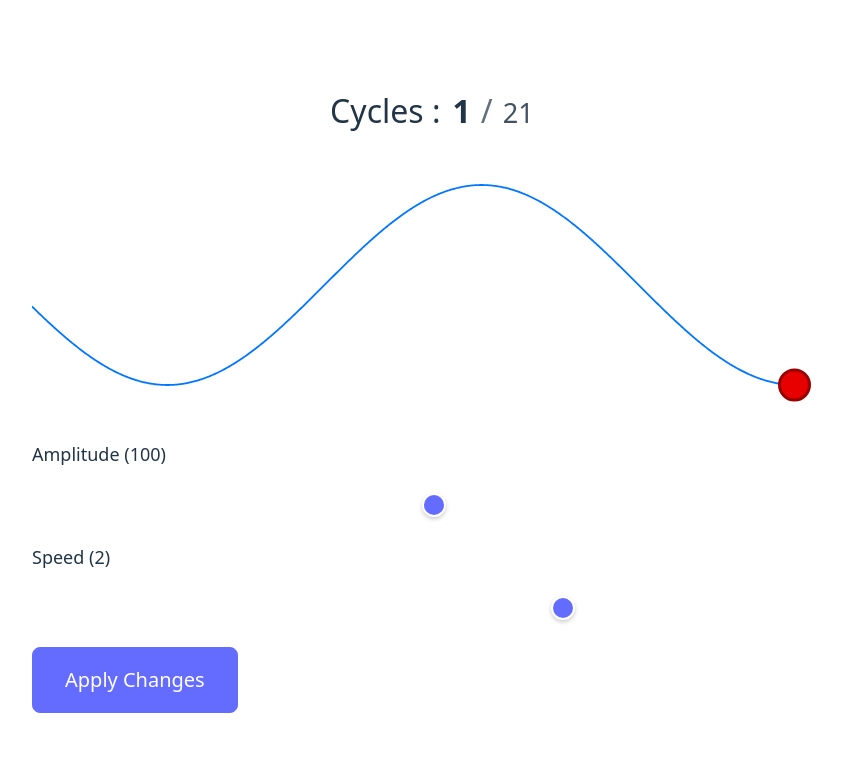
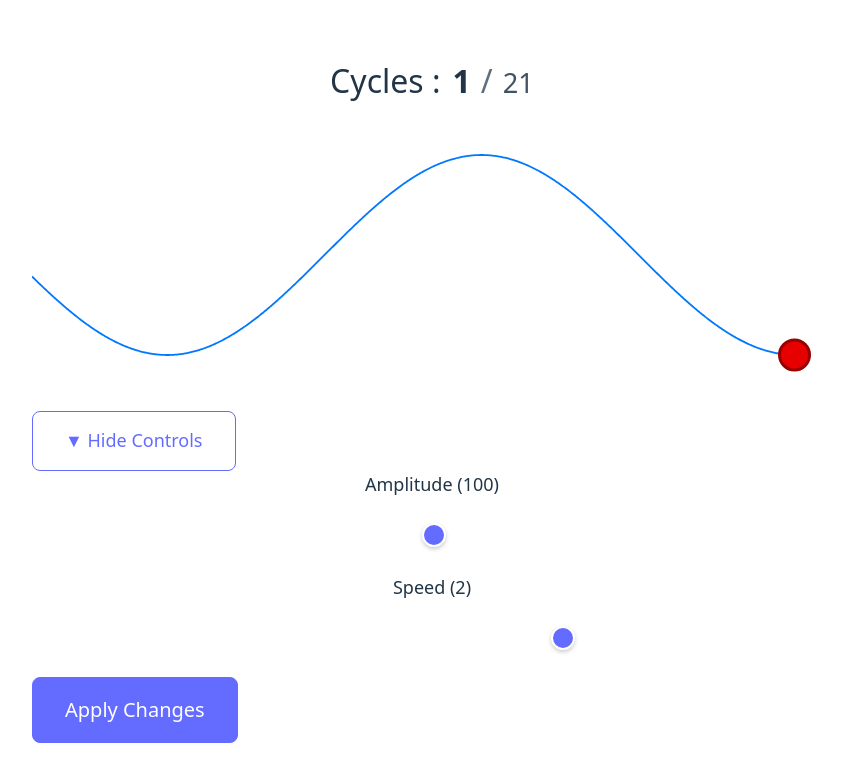
Before and after one commit to Punith13/breath-sine-wave-timer, a React (Vite) app: page / in a window 1280 px wide. Shown: the top 782 px of the page, without its empty margins (208-1050 px from the left). Built offline with nearby package versions, Linux system fonts and the light colour scheme.

Commit message:
show hide controls

```diff
--- a/src/App.css
+++ b/src/App.css
@@ -21,10 +21,13 @@
   align-items: center;
   justify-items: center;
   min-height: 100vh;
-  min-height: 100dvh; /* Dynamic viewport height for mobile */
+  min-height: 100dvh;
+  /* Dynamic viewport height for mobile */
   width: 100%;
-  max-width: 1200px; /* Constrain maximum width for better centering */
-  margin: 0 auto; /* Center the entire container */
+  max-width: 1200px;
+  /* Constrain maximum width for better centering */
+  margin: 0 auto;
+  /* Center the entire container */
   gap: var(--spacing-lg);
   padding: var(--spacing-md);
 
@@ -39,7 +42,8 @@
 .app-container .breath-counter {
   grid-area: counter;
   width: 100%;
-  max-width: 800px; /* Match canvas max width */
+  max-width: 800px;
+  /* Match canvas max width */
   justify-self: center;
   text-align: center;
 }
@@ -48,10 +52,12 @@
 .app-container canvas {
   grid-area: canvas;
   width: 100%;
-  max-width: 800px; /* Set a consistent max width for centering */
+  max-width: 800px;
+  /* Set a consistent max width for centering */
   height: auto;
   border-radius: var(--border-radius);
-  justify-self: center; /* Ensure canvas is centered */
+  justify-self: center;
+  /* Ensure canvas is centered */
 
   /* Prevent mobile browser behaviors on canvas */
   -webkit-user-select: none;
@@ -72,20 +78,46 @@
   user-drag: none;
 }
 
-/* Mobile-friendly controls container */
-.controls-container {
+/* Controls section wrapper */
+.controls-section {
   grid-area: controls;
   width: 100%;
-  max-width: 500px; /* Slightly wider for better balance */
+  max-width: 500px;
   display: flex;
   flex-direction: column;
-  gap: var(--spacing-lg);
-  padding: var(--spacing-sm) var(--spacing-md);
-  justify-self: center; /* Center the controls */
+  align-items: center;
+  gap: var(--spacing-md);
+  justify-self: center;
 
   /* Ensure controls don't get too close to screen edges */
   margin-left: var(--spacing-sm);
   margin-right: var(--spacing-sm);
+}
+
+/* Controls toggle button */
+.controls-toggle {
+  font-size: var(--font-size-sm) !important;
+  padding: var(--spacing-sm) var(--spacing-lg) !important;
+  min-height: 40px !important;
+  border-radius: 20px !important;
+  transition: all var(--transition-normal);
+  box-shadow: 0 2px 8px rgba(0, 0, 0, 0.1);
+}
+
+.controls-toggle:hover {
+  transform: translateY(-1px);
+  box-shadow: 0 4px 12px rgba(0, 0, 0, 0.15);
+}
+
+/* Mobile-friendly controls container */
+.controls-container {
+  width: 100%;
+  display: flex;
+  flex-direction: column;
+  align-items: center;
+  justify-content: center;
+  gap: var(--spacing-lg);
+  padding: var(--spacing-lg) var(--spacing-md);
 
   /* Prevent unwanted mobile behaviors on controls */
   -webkit-user-select: none;
@@ -98,24 +130,50 @@
   overscroll-behavior: contain;
 }
 
+/* Ensure all direct children are centered */
+.controls-container > * {
+  align-self: center;
+}
+
+/* Button wrapper to ensure proper centering */
+.button-wrapper {
+  display: flex;
+  justify-content: center;
+  align-items: center;
+  width: 100%;
+}
+
+/* Controls visibility is now handled by conditional rendering in React */
+
+/* All controls are now centered using flexbox in .controls-container */
+
 /* Tablet adjustments (768px and up) */
 @media (min-width: 768px) {
   .app-container {
     gap: var(--spacing-xl);
     padding: var(--spacing-lg);
-    max-width: 1000px; /* Slightly smaller for tablets */
+    max-width: 1000px;
+    /* Slightly smaller for tablets */
   }
 
   .app-container canvas {
-    max-width: 700px; /* Responsive canvas size for tablets */
+    max-width: 700px;
+    /* Responsive canvas size for tablets */
+  }
+
+  .controls-section {
+    max-width: 600px;
+    margin-left: var(--spacing-md);
+    margin-right: var(--spacing-md);
   }
 
   .controls-container {
-    max-width: 600px;
     gap: var(--spacing-xl);
     padding: var(--spacing-md) var(--spacing-lg);
-    margin-left: var(--spacing-md);
-    margin-right: var(--spacing-md);
+  }
+
+  .controls-visible {
+    padding: var(--spacing-xl) var(--spacing-lg);
   }
 }
 
@@ -124,15 +182,20 @@
   .app-container {
     gap: var(--spacing-xxl);
     padding: var(--spacing-xl);
-    max-width: 1200px; /* Full desktop width */
+    max-width: 1200px;
+    /* Full desktop width */
   }
 
   .app-container canvas {
-    max-width: 800px; /* Optimal canvas size for desktop */
+    max-width: 800px;
+    /* Optimal canvas size for desktop */
+  }
+
+  .controls-section {
+    max-width: 700px;
   }
 
   .controls-container {
-    max-width: 700px;
     gap: var(--spacing-xxl);
   }
 }
@@ -140,15 +203,17 @@
 /* Large desktop adjustments (1280px and up) */
 @media (min-width: 1280px) {
   .app-container {
-    max-width: 1400px; /* Slightly wider for large screens */
+    max-width: 1400px;
+    /* Slightly wider for large screens */
     padding: calc(var(--spacing-xl) * 1.5);
   }
 
   .app-container canvas {
-    max-width: 900px; /* Larger canvas for big screens */
+    max-width: 900px;
+    /* Larger canvas for big screens */
   }
 
-  .controls-container {
+  .controls-section {
     max-width: 800px;
   }
 }
@@ -159,9 +224,11 @@
   will-change: filter;
   transition: filter 300ms;
 }
+
 .logo:hover {
   filter: drop-shadow(0 0 2em #646cffaa);
 }
+
 .logo.react:hover {
   filter: drop-shadow(0 0 2em #61dafbaa);
 }
@@ -170,6 +237,7 @@
   from {
     transform: rotate(0deg);
   }
+
   to {
     transform: rotate(360deg);
   }
@@ -188,6 +256,7 @@
 .read-the-docs {
   color: #888;
 }
+
 /* Landscape orientation handling for mobile devices */
 @media (max-width: 767px) and (orientation: landscape) {
   .app-container {
@@ -196,7 +265,8 @@
     grid-template-areas: "counter canvas controls";
     gap: var(--spacing-md);
     padding: var(--spacing-sm);
-    max-width: 100vw; /* Full width in landscape */
+    max-width: 100vw;
+    /* Full width in landscape */
 
     /* Adjust for landscape safe areas */
     padding-left: max(var(--spacing-sm), var(--safe-area-inset-left));
@@ -221,7 +291,8 @@
     height: 100%;
     max-height: calc(100vh - var(--spacing-md));
     max-height: calc(100dvh - var(--spacing-md));
-    max-width: none; /* Allow canvas to be flexible in landscape */
+    max-width: none;
+    /* Allow canvas to be flexible in landscape */
   }
 
   .controls-container {
@@ -243,7 +314,8 @@
     grid-template-rows: 1fr;
     grid-template-areas: "counter canvas controls";
     gap: var(--spacing-lg);
-    max-width: 100vw; /* Full width for tablet landscape */
+    max-width: 100vw;
+    /* Full width for tablet landscape */
   }
 
   .app-container .breath-counter {
@@ -258,7 +330,8 @@
   }
 
   .app-container canvas {
-    max-width: none; /* Allow canvas to be flexible in tablet landscape */
+    max-width: none;
+    /* Allow canvas to be flexible in tablet landscape */
   }
 
   .controls-container {
@@ -460,7 +533,8 @@
 /* Prevent zoom on input focus (iOS Safari) */
 @media (max-width: 767px) {
   input[type="range"] {
-    font-size: 16px; /* Prevent zoom on focus */
+    font-size: 16px;
+    /* Prevent zoom on focus */
   }
 }
 
@@ -497,6 +571,7 @@ button {
 
 /* Specific iOS Safari fixes */
 @supports (-webkit-appearance: none) {
+
   /* Prevent iOS Safari from adding rounded corners to inputs */
   input[type="range"] {
     -webkit-appearance: none;
--- a/src/App.tsx
+++ b/src/App.tsx
@@ -18,6 +18,7 @@ const BreathTimer = () => {
   const [tempSpeed, setTempSpeed] = useState(2);
   const [isInitialLoad, setIsInitialLoad] = useState(true);
   const [isOrientationChanging, setIsOrientationChanging] = useState(false);
+  const [showControls, setShowControls] = useState(true);
 
   const frequency = 0.01;
 
@@ -213,6 +214,17 @@ const BreathTimer = () => {
         className="rounded shadow-lg border"
       ></canvas>
 
+      <div className="controls-section">
+        <MobileButton
+          onClick={() => setShowControls(!showControls)}
+          variant="secondary"
+          size="medium"
+          className="controls-toggle"
+        >
+          {showControls ? '▼ Hide Controls' : '▲ Show Controls'}
+        </MobileButton>
+
+        {showControls && (
           <div className="controls-container">
             <MobileSlider
               label="Amplitude"
@@ -232,6 +244,7 @@ const BreathTimer = () => {
               onChange={setTempSpeed}
             />
 
+            <div className="button-wrapper">
               <MobileButton
                 onClick={applyChanges}
                 variant="primary"
@@ -241,6 +254,9 @@ const BreathTimer = () => {
               </MobileButton>
             </div>
           </div>
+        )}
+      </div>
+    </div>
   );
 };
 
--- a/src/components/MobileSlider.css
+++ b/src/components/MobileSlider.css
@@ -4,13 +4,17 @@
   flex-direction: column;
   gap: var(--spacing-sm);
   width: 100%;
+
+  /* CSS custom properties for theme-aware colors */
+  --slider-track-color: rgba(255, 255, 255, 0.15);
+  --slider-track-hover-color: rgba(255, 255, 255, 0.25);
 }
 
 .mobile-slider-label {
   font-size: var(--font-size-base);
   font-weight: 500;
   color: inherit;
-  text-align: left;
+  text-align: center; /* Center the labels */
   user-select: none;
   -webkit-user-select: none;
 }
@@ -49,18 +53,18 @@
   transform: scale(1.02);
 }
 
-/* Webkit slider track */
+/* Webkit slider track - Using CSS custom properties */
 .mobile-slider::-webkit-slider-track {
   height: 12px;
   border-radius: 6px;
-  background: #ddd;
+  background: var(--slider-track-color);
   border: none;
   transition: background-color var(--transition-fast);
 }
 
 .mobile-slider:hover::-webkit-slider-track,
 .mobile-slider--active::-webkit-slider-track {
-  background: #bbb;
+  background: var(--slider-track-hover-color);
 }
 
 /* Webkit slider thumb */
@@ -70,10 +74,10 @@
   height: 32px;
   width: 32px;
   border-radius: 50%;
-  background: #646cff;
+  background: linear-gradient(135deg, #646cff 0%, #535bf2 100%);
   cursor: pointer;
-  border: 3px solid #fff;
-  box-shadow: 0 2px 8px rgba(0, 0, 0, 0.2);
+  border: 3px solid rgba(255, 255, 255, 0.9);
+  box-shadow: 0 2px 12px rgba(100, 108, 255, 0.4), 0 1px 4px rgba(0, 0, 0, 0.2);
   transition: all var(--transition-fast);
   margin-top: -10px; /* Center on track */
 }
@@ -81,25 +85,27 @@
 .mobile-slider:hover::-webkit-slider-thumb,
 .mobile-slider--active::-webkit-slider-thumb {
   transform: scale(1.1);
-  box-shadow: 0 4px 12px rgba(0, 0, 0, 0.3);
+  background: linear-gradient(135deg, #535bf2 0%, #4c54d9 100%);
+  box-shadow: 0 4px 16px rgba(100, 108, 255, 0.6), 0 2px 8px rgba(0, 0, 0, 0.3);
 }
 
 .mobile-slider:active::-webkit-slider-thumb {
   transform: scale(1.15);
+  background: linear-gradient(135deg, #4c54d9 0%, #4338ca 100%);
 }
 
-/* Firefox slider track */
+/* Firefox slider track - Using CSS custom properties */
 .mobile-slider::-moz-range-track {
   height: 12px;
   border-radius: 6px;
-  background: #ddd;
+  background: var(--slider-track-color);
   border: none;
   transition: background-color var(--transition-fast);
 }
 
 .mobile-slider:hover::-moz-range-track,
 .mobile-slider--active::-moz-range-track {
-  background: #bbb;
+  background: var(--slider-track-hover-color);
 }
 
 /* Firefox slider thumb */
@@ -107,41 +113,58 @@
   height: 32px;
   width: 32px;
   border-radius: 50%;
-  background: #646cff;
+  background: linear-gradient(135deg, #646cff 0%, #535bf2 100%);
   cursor: pointer;
-  border: 3px solid #fff;
-  box-shadow: 0 2px 8px rgba(0, 0, 0, 0.2);
+  border: 3px solid rgba(255, 255, 255, 0.9);
+  box-shadow: 0 2px 12px rgba(100, 108, 255, 0.4), 0 1px 4px rgba(0, 0, 0, 0.2);
   transition: all var(--transition-fast);
 }
 
 .mobile-slider:hover::-moz-range-thumb,
 .mobile-slider--active::-moz-range-thumb {
   transform: scale(1.1);
-  box-shadow: 0 4px 12px rgba(0, 0, 0, 0.3);
+  background: linear-gradient(135deg, #535bf2 0%, #4c54d9 100%);
+  box-shadow: 0 4px 16px rgba(100, 108, 255, 0.6), 0 2px 8px rgba(0, 0, 0, 0.3);
 }
 
 .mobile-slider:active::-moz-range-thumb {
   transform: scale(1.15);
+  background: linear-gradient(135deg, #4c54d9 0%, #4338ca 100%);
+}
+
+/* Dark theme (default) - enhanced for better visibility */
+@media (prefers-color-scheme: dark) {
+  .mobile-slider-container {
+    --slider-track-color: rgba(255, 255, 255, 0.2);
+    --slider-track-hover-color: rgba(255, 255, 255, 0.3);
+  }
 }
 
 /* Light theme adjustments */
 @media (prefers-color-scheme: light) {
-  .mobile-slider::-webkit-slider-track {
-    background: #e0e0e0;
+  .mobile-slider-container {
+    --slider-track-color: rgba(0, 0, 0, 0.2);
+    --slider-track-hover-color: rgba(0, 0, 0, 0.3);
   }
 
-  .mobile-slider:hover::-webkit-slider-track,
-  .mobile-slider--active::-webkit-slider-track {
-    background: #ccc;
+  .mobile-slider::-webkit-slider-thumb {
+    border: 3px solid rgba(255, 255, 255, 1); /* Stronger border in light theme */
+    box-shadow: 0 2px 12px rgba(100, 108, 255, 0.3), 0 1px 4px rgba(0, 0, 0, 0.15);
   }
 
-  .mobile-slider::-moz-range-track {
-    background: #e0e0e0;
+  .mobile-slider::-moz-range-thumb {
+    border: 3px solid rgba(255, 255, 255, 1); /* Stronger border in light theme */
+    box-shadow: 0 2px 12px rgba(100, 108, 255, 0.3), 0 1px 4px rgba(0, 0, 0, 0.15);
   }
 
-  .mobile-slider:hover::-moz-range-track,
-  .mobile-slider--active::-moz-range-track {
-    background: #ccc;
+  .mobile-slider:hover::-webkit-slider-thumb,
+  .mobile-slider--active::-webkit-slider-thumb {
+    box-shadow: 0 4px 16px rgba(100, 108, 255, 0.4), 0 2px 8px rgba(0, 0, 0, 0.2);
+  }
+
+  .mobile-slider:hover::-moz-range-thumb,
+  .mobile-slider--active::-moz-range-thumb {
+    box-shadow: 0 4px 16px rgba(100, 108, 255, 0.4), 0 2px 8px rgba(0, 0, 0, 0.2);
   }
 }
 
```
Lines whose indentation alone changed are shown as unchanged.
